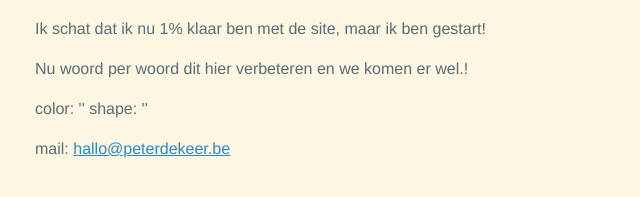
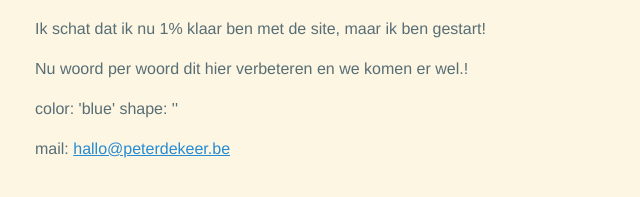
Before and after one commit to PeterDeKeer/PeterDeKeer.github.io, a Jekyll site: the page built from index.md, in a window 1280 px wide. Shown: the part 154-351 px from the top of the page, without its empty margins (285-925 px from the left). Built offline with Jekyll 4.4.1, drawn with Linux system fonts in a browser that asks for light colours.

Commit message:
Update color.html

```diff
--- a/_includes/color.html
+++ b/_includes/color.html
@@ -1,2 +1,2 @@
-color: '{{ color }}'
-shape: '{{ shape }}'
+color: '{{ include.color }}'
+shape: '{{ include.shape }}'
```
